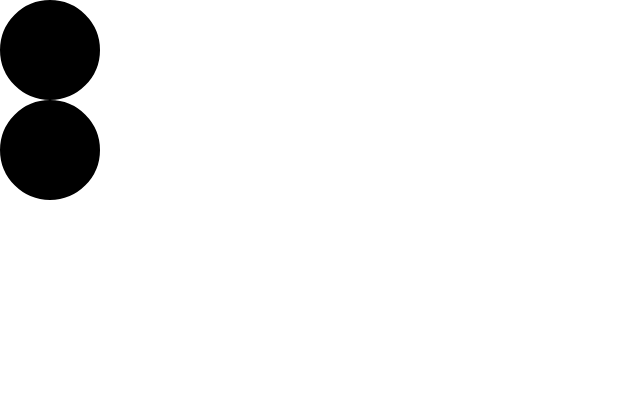
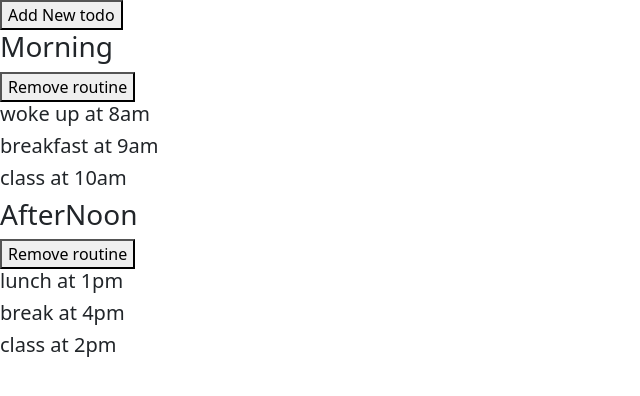
Before and after one commit to saiDev1999/5R_React_Class, a React (Create React App) app: page / in a window 1280 px wide. Shown: the top 396 px of the page, without its empty margins (0-640 px from the left). Built offline with nearby package versions, Linux system fonts and the light colour scheme.

Commit message:
1. Reason why we need to prefer functional components over class components 2. Hooks introduction and details 3. Rules of hooks 4. UseState hook with examples

```diff
--- a/src/App.js
+++ b/src/App.js
@@ -4,13 +4,15 @@
 import { ListParentOrdered } from "./components/list/listParent.js";
 import "./index.css";
 import ButtonComponentClass from "./components/class-components/button.js";
-import TodoComponent from "./components/class-components/todo/todo.js";
+
 import ProductListing from "./components/class-components/productListing/productListing.js";
 import Greeting from "./components/greeting/greeting.js";
 import MountingPhase from "./components/class-components/mounting/mounting.js";
 import Unmounting from "./components/class-components/unmounting/unMounting.js";
 import ParentComponent from "./components/class-components/purecomponents/parent.js";
 import CircleComponent from "./components/class-components/circleTask/circles.js";
+import UseStateExample from "./components/funtionalHooks/useState/useStateEx.js";
+import TodoComponent from "./components/funtionalHooks/useState/todo.js";
 
 const App = () => {
   const isLogin = true;
@@ -35,7 +37,9 @@
     <div>
       {/* <MountingPhase favColor={"red"} /> */}
       {/* <ParentComponent /> */}
-      <CircleComponent />
+      {/* <CircleComponent /> */}
+      {/* <UseStateExample /> */}
+      <TodoComponent />
     </div>
   );
 };
--- /dev/null
+++ b/src/components/funtionalHooks/useState/todo.js
@@ -0,0 +1,63 @@
+import { useState } from "react";
+
+const TodoComponent = () => {
+  const initialState = [
+    {
+      id: 1,
+      period: "Morning",
+      routine: ["woke up at 8am", "breakfast at 9am", "class at 10am"],
+    },
+    {
+      id: 2,
+      period: "AfterNoon",
+      routine: ["lunch  at 1pm", "break at 4pm ", "class at 2pm"],
+    },
+  ];
+  const [todos, setTodos] = useState(initialState);
+  const addNewTodo = () => {
+    const dummyTodo = {
+      id: 3,
+      period: "Evening",
+      routine: ["Snacks  at 5pm", "instagran at 6pm ", "Whatsapp at 7pm-3am"],
+    };
+
+    const dummyIncluded = todos.find(
+      (eachTodo) => eachTodo.id === dummyTodo.id
+    );
+    const updatedTodos = [...todos, dummyTodo];
+    if (!dummyIncluded) {
+      setTodos(updatedTodos);
+    }
+  };
+
+  const removeRoutingHandler = (each) => {
+    const id = each.id;
+
+    const filteredData = todos.filter((eachTodo) => eachTodo.id != id);
+    setTodos(filteredData);
+  };
+  return (
+    <>
+      <button onClick={addNewTodo}>Add New todo</button>
+      {todos.map((each) => {
+        return (
+          <>
+            <h3>{each.period}</h3>
+            <button onClick={() => removeRoutingHandler(each)}>
+              Remove routine
+            </button>
+            {each.routine.map((eachRoutine) => {
+              return (
+                <>
+                  <h5>{eachRoutine}</h5>
+                </>
+              );
+            })}
+          </>
+        );
+      })}
+    </>
+  );
+};
+
+export default TodoComponent;
--- /dev/null
+++ b/src/components/funtionalHooks/useState/useStateEx.js
@@ -0,0 +1,37 @@
+import { useState } from "react";
+
+const UseStateExample = () => {
+  const initialState = 10;
+  const [count, setCount] = useState(initialState);
+
+  const counterHandler = (type, scale) => {
+    switch (type) {
+      case "INCREMENT":
+        setCount((count) => count + scale);
+        break;
+      case "DECREMENT":
+        if (count > 0) {
+          setCount((count) => count - scale);
+        }
+        break;
+      case "RESET":
+        setCount(0);
+        break;
+      default:
+        break;
+    }
+  };
+  return (
+    <>
+      <h2>{count}</h2>
+      <button onClick={() => counterHandler("INCREMENT", 10)}>
+        Increament{" "}
+      </button>
+      <button onClick={() => counterHandler("DECREMENT", 10)}>
+        Decreament{" "}
+      </button>
+      <button onClick={() => counterHandler("RESET")}>reset </button>
+    </>
+  );
+};
+export default UseStateExample;
```
Also changed, not shown: 1 other file (tests, documents, lock files or other folders).
